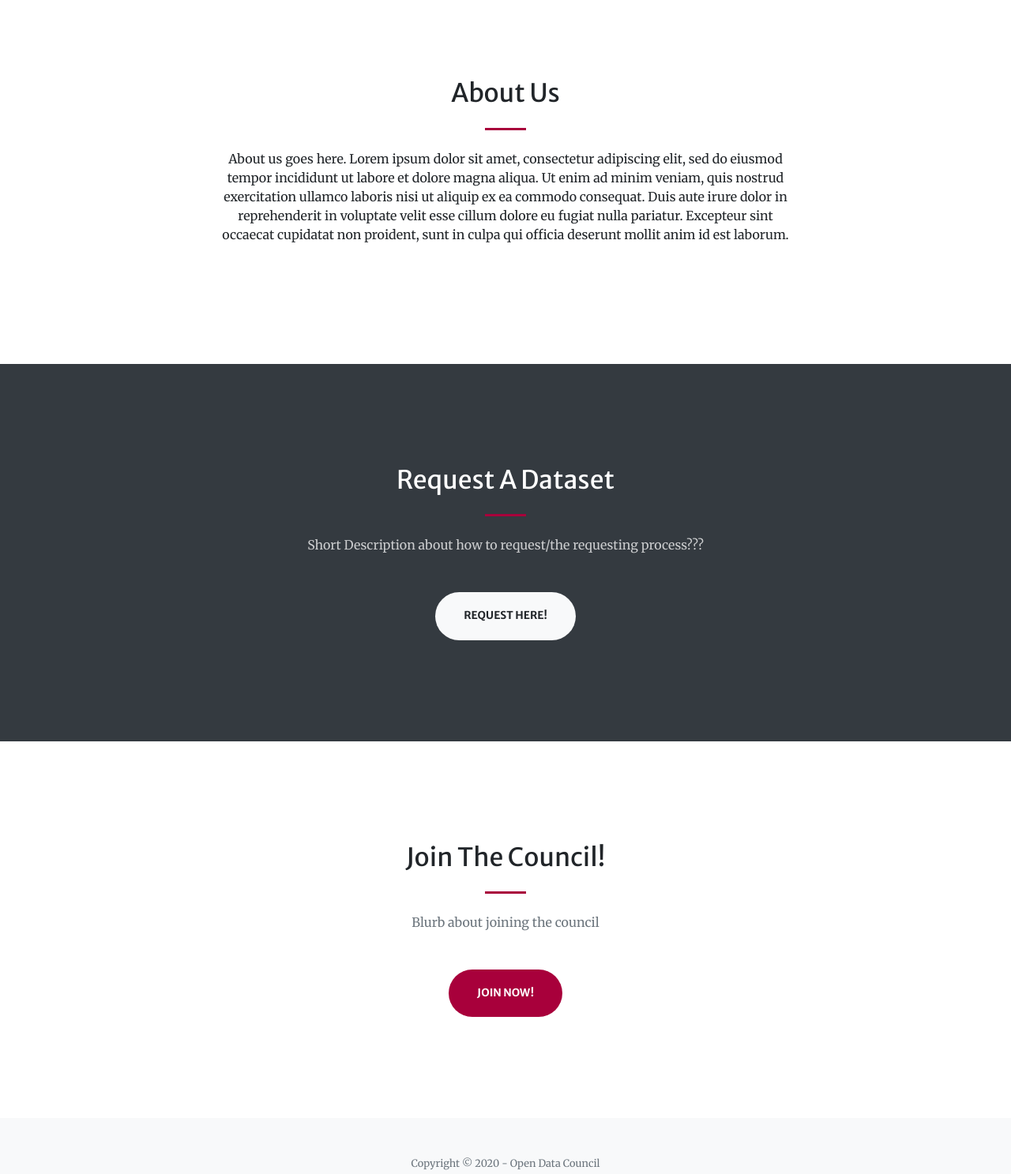
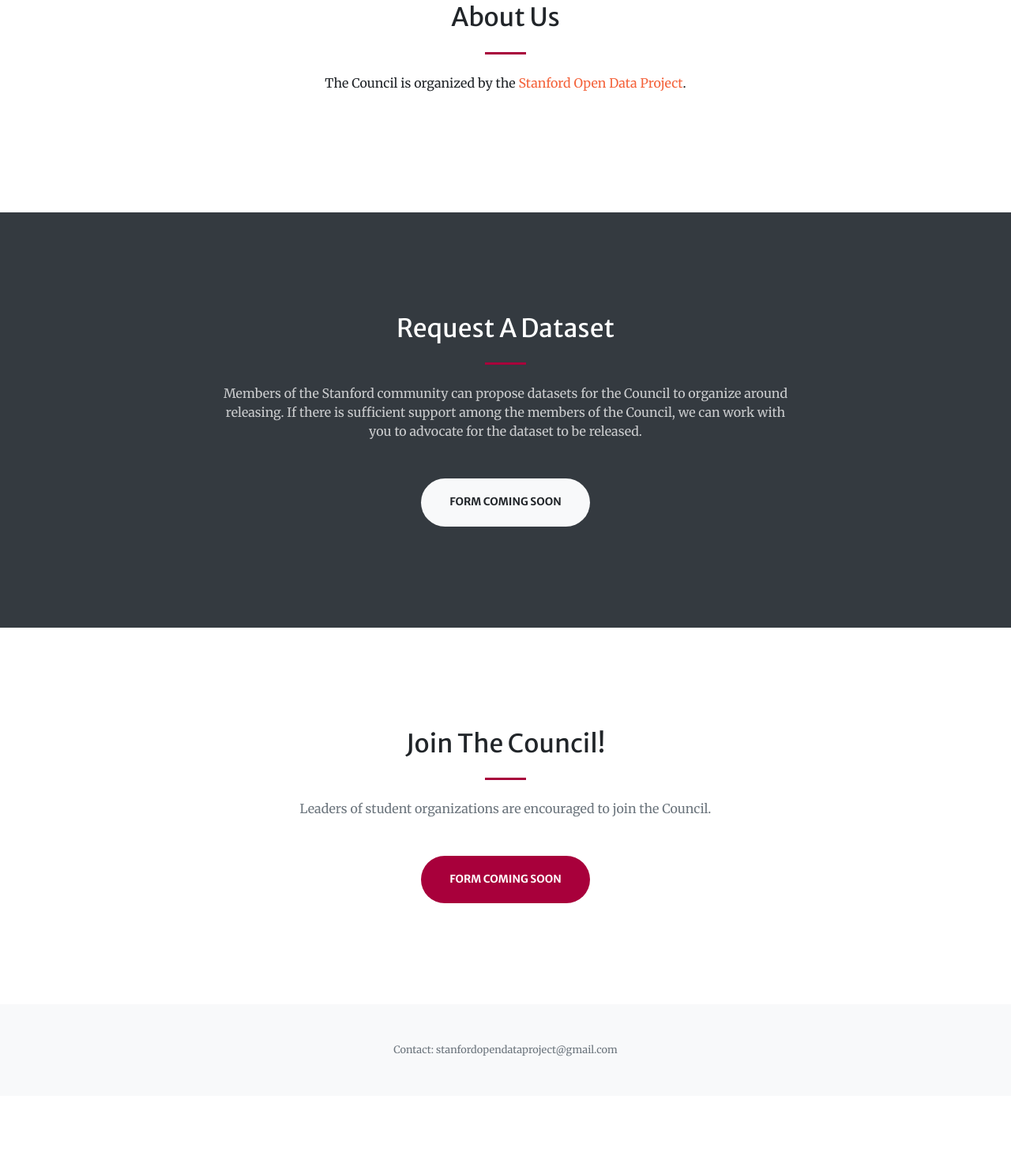
Before and after one commit to dma1dma1/Open-Data-Council, a website: page public/index.html in a window 1280 px wide. Shown: the part 1342-2829 px from the top of the page at 79% size. After the commit the page ends 2730 px from the top, so only its background shows below. Drawn offline with nearby package versions, Linux system fonts and the light colour scheme.

Commit message:
Text update 1

```diff
--- a/public/index.html
+++ b/public/index.html
@@ -57,7 +57,7 @@
                         <h2 class="text-white mt-0">Our Mission</h2>
                         <hr class="divider my-4" />
                         <p class="text-white-75 mb-4">
-                            Description of our mission goes here.     Lorem ipsum dolor sit amet, consectetur adipiscing elit, sed do eiusmod tempor incididunt ut labore et dolore magna aliqua. Ut enim ad minim veniam, quis nostrud exercitation ullamco laboris nisi ut aliquip ex ea commodo consequat. Duis aute irure dolor in reprehenderit in voluptate velit esse cillum dolore eu fugiat nulla pariatur. Excepteur sint occaecat cupidatat non proident, sunt in culpa qui officia deserunt mollit anim id est laborum.
+                            The Open Data Council aims to coordinate student groups on campus to identify and obtain community-demanded datasets.
                         </p>
                     </div>
                 </div>
@@ -71,7 +71,7 @@
                         <h2 class="mt-0">About Us</h2>
                         <hr class="divider my-4" />
                         <p class="mb-4">
-                            About us goes here. Lorem ipsum dolor sit amet, consectetur adipiscing elit, sed do eiusmod tempor incididunt ut labore et dolore magna aliqua. Ut enim ad minim veniam, quis nostrud exercitation ullamco laboris nisi ut aliquip ex ea commodo consequat. Duis aute irure dolor in reprehenderit in voluptate velit esse cillum dolore eu fugiat nulla pariatur. Excepteur sint occaecat cupidatat non proident, sunt in culpa qui officia deserunt mollit anim id est laborum.
+                            The Council is organized by the <a href="https://opendata.stanforddaily.com/" target="_blank">Stanford Open Data Project</a>.
                         </p>
                     </div>
                 </div>
@@ -85,9 +85,9 @@
                         <h2 class="mt-0">Request A Dataset</h2>
                         <hr class="divider my-4"/>
                         <p class="text-white-75 mb-5">
-                            Short Description about how to request/the requesting process???
+                            Members of the Stanford community can propose datasets for the Council to organize around releasing. If there is sufficient support among the members of the Council, we can work with you to advocate for the dataset to be released.
                         </p>
-                        <a class="btn btn-light btn-xl" href="#">Request Here!</a>
+                        <a class="btn btn-light btn-xl" href="#">Form coming soon</a>
                     </div>
                 </div>
 
@@ -100,15 +100,15 @@
                     <div class="col-lg-8 text-center">
                         <h2 class="mt-0">Join The Council!</h2>
                         <hr class="divider my-4" />
-                        <p class="text-muted mb-5">Blurb about joining the council</p>
-                        <a class="btn btn-primary btn-xl" href="#">Join Now!</a>
+                        <p class="text-muted mb-5">Leaders of student organizations are encouraged to join the Council.</p>
+                        <a class="btn btn-primary btn-xl" href="#">Form coming soon</a>
                     </div>
                 </div>
             </div>
         </section>
         <!-- Footer -->
         <footer class="bg-light py-5">
-            <div class="container"><div class="small text-center text-muted">Copyright © 2020 - Open Data Council</div></div>
+            <div class="container"><div class="small text-center text-muted">Contact: stanfordopendataproject@gmail.com</div></div>
         </footer>
         <!-- Bootstrap core JS-->
         <script src="https://cdnjs.cloudflare.com/ajax/libs/jquery/3.5.1/jquery.min.js"></script>
```
